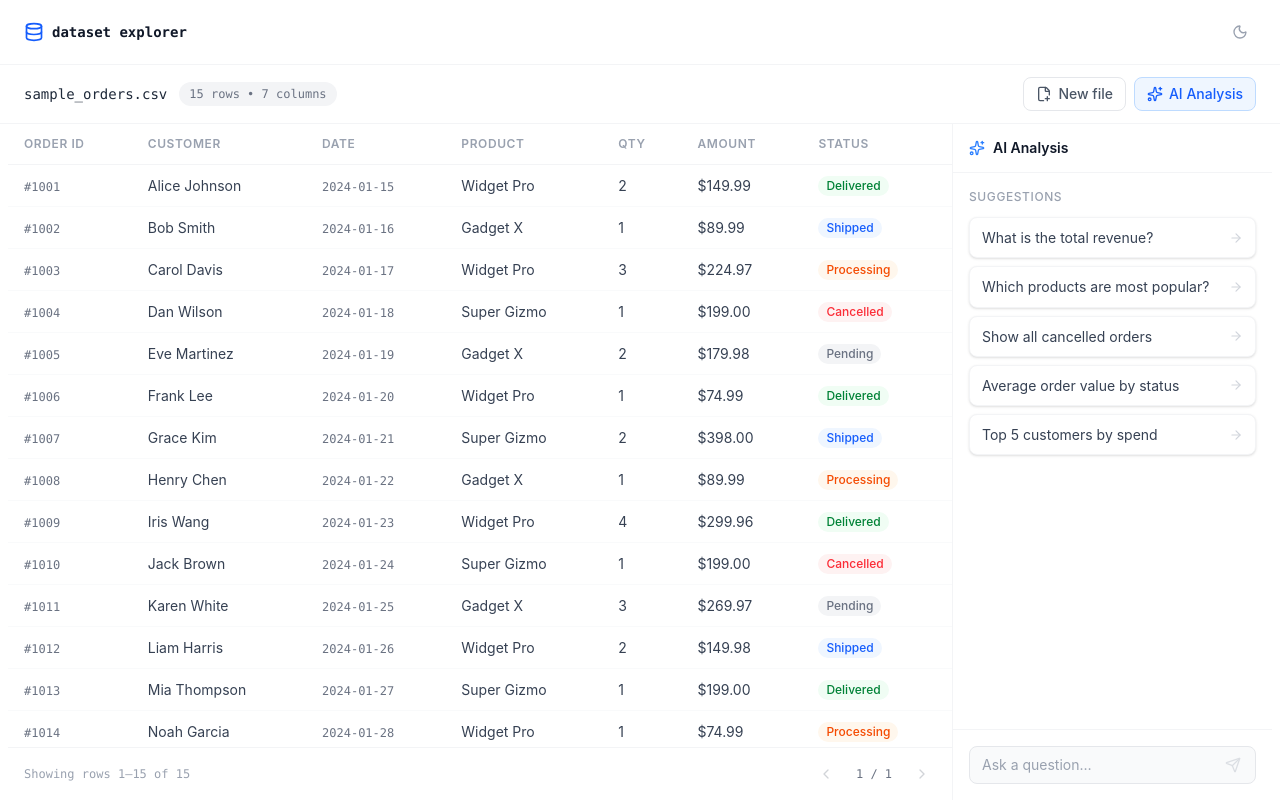
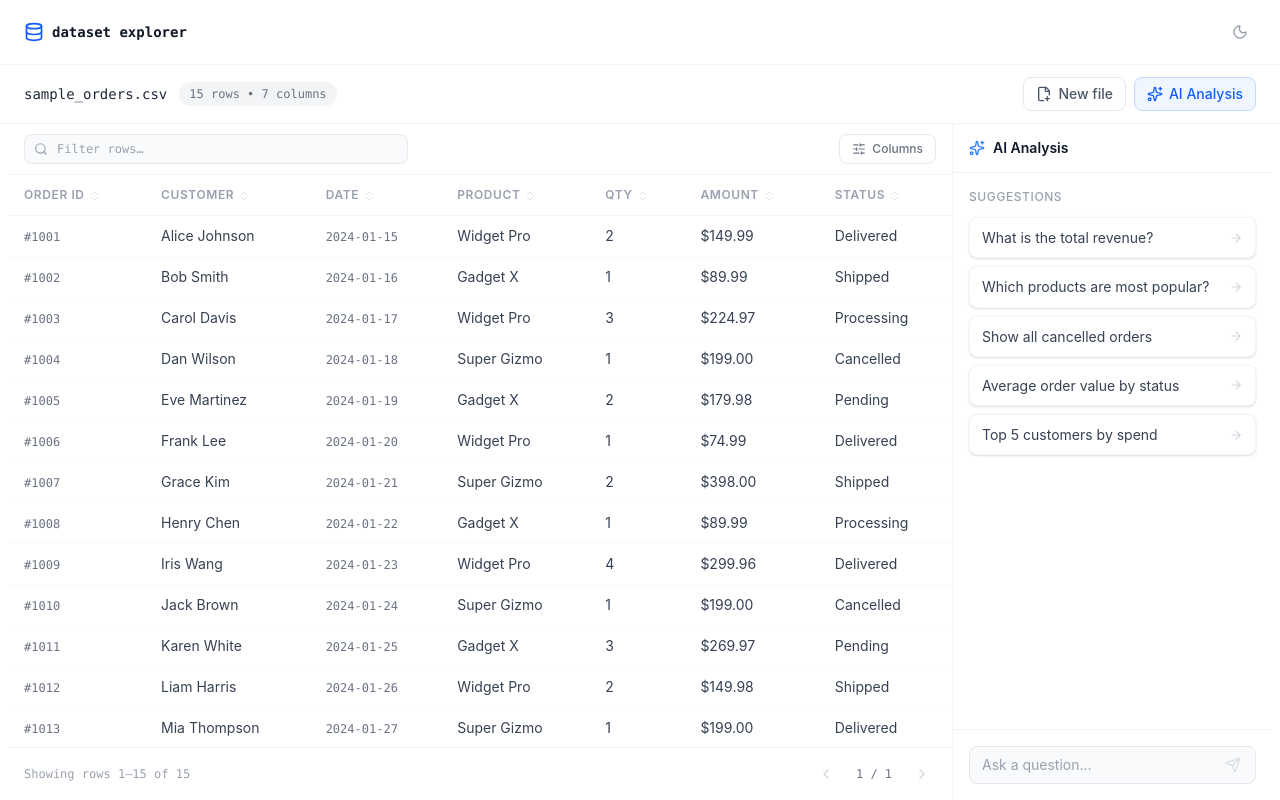
Before and after one commit to flixdeveloper/Dataset-Explorer, a React (Vite) app in the folder frontend/: page /data in a window 1280 px wide. Built offline with nearby package versions, Linux system fonts and the light colour scheme.

Commit message:
allow search and fillter table

```diff
--- a/frontend/package.json
+++ b/frontend/package.json
@@ -10,11 +10,9 @@
     "preview": "vite preview"
   },
   "dependencies": {
-    "@emotion/react": "^11.14.0",
-    "@emotion/styled": "^11.14.1",
-    "@mui/material": "^9.1.1",
     "@mui/x-data-grid": "^9.6.0",
     "@tailwindcss/vite": "^4.3.1",
+    "@tanstack/react-table": "^8.21.3",
     "lucide-react": "^1.21.0",
     "react": "^19.2.6",
     "react-dom": "^19.2.6",
--- a/frontend/src/components/table/DataTable.tsx
+++ b/frontend/src/components/table/DataTable.tsx
@@ -1,5 +1,20 @@
-import { ChevronLeft, ChevronRight, Loader2 } from 'lucide-react';
-import { StatusBadge, isStatusValue } from './StatusBadge';
+import { useEffect, useMemo, useRef, useState } from 'react';
+import {
+  useReactTable,
+  getCoreRowModel,
+  getSortedRowModel,
+  getFilteredRowModel,
+  flexRender,
+  type ColumnDef,
+  type SortingState,
+  type VisibilityState,
+} from '@tanstack/react-table';
+import {
+  ChevronDown, ChevronLeft, ChevronRight, ChevronUp,
+  ChevronsUpDown, Loader2, Search, SlidersHorizontal, X,
+} from 'lucide-react';
+
+// ── Types ──────────────────────────────────────────────────────────────────────
 
 interface DataTableProps {
   columns: string[];
@@ -13,6 +28,8 @@ interface DataTableProps {
   highlightedColumns?: string[];
 }
 
+// ── Helpers ────────────────────────────────────────────────────────────────────
+
 function isMonoColumn(col: string): boolean {
   const c = col.toLowerCase();
   return c.includes('id') || c.includes('date') || c.includes('time') || c.includes('code');
@@ -22,6 +39,14 @@ function formatCell(value: unknown): string {
   if (value == null) return '—';
   return String(value);
 }
+
+function SortIcon({ sorted }: { sorted: false | 'asc' | 'desc' }) {
+  if (sorted === 'asc')  return <ChevronUp    className="w-3 h-3 ml-1 inline" />;
+  if (sorted === 'desc') return <ChevronDown   className="w-3 h-3 ml-1 inline" />;
+  return <ChevronsUpDown className="w-3 h-3 ml-1 inline opacity-30" />;
+}
+
+// ── Component ──────────────────────────────────────────────────────────────────
 
 export default function DataTable({
   columns,
@@ -35,79 +60,194 @@ export default function DataTable({
   highlightedColumns = [],
 }: DataTableProps) {
   const totalPages = Math.ceil(totalRows / pageSize);
-  const startRow = (page - 1) * pageSize + 1;
-  const endRow = Math.min(page * pageSize, totalRows);
+  const startRow   = (page - 1) * pageSize + 1;
+  const endRow     = Math.min(page * pageSize, totalRows);
+
+  const [sorting,          setSorting]          = useState<SortingState>([]);
+  const [columnVisibility, setColumnVisibility] = useState<VisibilityState>({});
+  const [globalFilter,     setGlobalFilter]     = useState('');
+  const [colsOpen,         setColsOpen]         = useState(false);
+  const colsRef = useRef<HTMLDivElement>(null);
+
+  useEffect(() => {
+    function onMouseDown(e: MouseEvent) {
+      if (colsRef.current && !colsRef.current.contains(e.target as Node))
+        setColsOpen(false);
+    }
+    document.addEventListener('mousedown', onMouseDown);
+    return () => document.removeEventListener('mousedown', onMouseDown);
+  }, []);
+
+  const columnDefs = useMemo<ColumnDef<Record<string, unknown>>[]>(
+    () =>
+      columns.map((col) => ({
+        accessorKey: col,
+        header: col.replace(/_/g, ' '),
+        cell: ({ getValue }) => (
+          <span className={isMonoColumn(col)
+            ? 'font-mono text-xs text-gray-500 dark:text-gray-400'
+            : 'text-sm text-gray-700 dark:text-gray-300'}>
+            {formatCell(getValue())}
+          </span>
+        ),
+        filterFn: 'includesString',
+      })),
+    [columns],
+  );
+
+  const table = useReactTable({
+    data: rows,
+    columns: columnDefs,
+    state: { sorting, columnVisibility, globalFilter },
+    onSortingChange: setSorting,
+    onColumnVisibilityChange: setColumnVisibility,
+    onGlobalFilterChange: setGlobalFilter,
+    getCoreRowModel: getCoreRowModel(),
+    getSortedRowModel: getSortedRowModel(),
+    getFilteredRowModel: getFilteredRowModel(),
+    globalFilterFn: 'includesString',
+    manualPagination: true,
+    pageCount: totalPages,
+  });
+
+  const isFiltering     = globalFilter.trim().length > 0;
+  const filteredCount   = table.getFilteredRowModel().rows.length;
+  const visibleColCount = table.getVisibleLeafColumns().length;
+  const hiddenCount     = Object.values(columnVisibility).filter((v) => v === false).length;
 
   return (
     <div className="flex flex-col h-full bg-white dark:bg-gray-950">
 
-      {/* Scrollable table area */}
+      {/* ── Toolbar ────────────────────────────────────────────────────────── */}
+      <div className="flex items-center gap-3 px-4 py-2.5 border-b border-gray-100 dark:border-gray-800 flex-shrink-0">
+
+        {/* Global search */}
+        <div className="relative flex-1 max-w-sm">
+          <Search className="absolute left-2.5 top-1/2 -translate-y-1/2 w-3.5 h-3.5 text-gray-400 dark:text-gray-500 pointer-events-none" />
+          <input
+            type="text"
+            value={globalFilter}
+            onChange={(e) => setGlobalFilter(e.target.value)}
+            placeholder="Filter rows…"
+            className="w-full pl-8 pr-7 py-1.5 text-xs font-mono bg-gray-50 dark:bg-gray-900 border border-gray-200 dark:border-gray-700 rounded-lg text-gray-700 dark:text-gray-300 placeholder-gray-400 dark:placeholder-gray-600 outline-none focus:border-blue-300 dark:focus:border-blue-600 transition-colors"
+          />
+          {isFiltering && (
+            <button
+              onClick={() => setGlobalFilter('')}
+              aria-label="Clear filter"
+              className="absolute right-2 top-1/2 -translate-y-1/2 text-gray-400 hover:text-gray-600 dark:hover:text-gray-200 transition-colors"
+            >
+              <X className="w-3.5 h-3.5" />
+            </button>
+          )}
+        </div>
+
+        {/* Column visibility — pinned to far right */}
+        <div className="relative ml-auto" ref={colsRef}>
+          <button
+            onClick={() => setColsOpen((v) => !v)}
+            className={`flex items-center gap-1.5 text-xs font-medium border rounded-lg px-3 py-1.5 transition-colors
+              ${hiddenCount > 0
+                ? 'text-blue-600 dark:text-blue-400 border-blue-300 dark:border-blue-700 bg-blue-50 dark:bg-blue-900/20'
+                : 'text-gray-500 dark:text-gray-400 border-gray-200 dark:border-gray-700 hover:border-gray-300 dark:hover:border-gray-600 hover:text-gray-800 dark:hover:text-gray-200'
+              }`}
+          >
+            <SlidersHorizontal className="w-3.5 h-3.5" />
+            Columns
+            {hiddenCount > 0 && (
+              <span className="bg-blue-500 text-white text-[10px] font-bold rounded-full w-4 h-4 flex items-center justify-center leading-none">
+                {hiddenCount}
+              </span>
+            )}
+          </button>
+
+          {colsOpen && (
+            <div className="absolute right-0 top-full mt-1 z-20 bg-white dark:bg-gray-900 border border-gray-200 dark:border-gray-700 rounded-xl shadow-lg py-1 min-w-[180px]">
+              {table.getAllLeafColumns().map((col) => (
+                <label
+                  key={col.id}
+                  className="flex items-center gap-2.5 px-3 py-2 hover:bg-gray-50 dark:hover:bg-gray-800 cursor-pointer transition-colors"
+                >
+                  <input
+                    type="checkbox"
+                    checked={col.getIsVisible()}
+                    onChange={col.getToggleVisibilityHandler()}
+                    className="accent-blue-500 w-3.5 h-3.5 cursor-pointer"
+                  />
+                  <span className="text-sm text-gray-700 dark:text-gray-300 font-mono">
+                    {col.id.replace(/_/g, ' ')}
+                  </span>
+                </label>
+              ))}
+            </div>
+          )}
+        </div>
+      </div>
+
+      {/* ── Table ──────────────────────────────────────────────────────────── */}
       <div className="flex-1 overflow-auto">
         <table className="w-full text-sm border-collapse">
           <thead className="sticky top-0 z-10">
-            <tr className="border-b border-gray-100 dark:border-gray-800">
-              {columns.map((col) => (
-                <th
-                  key={col}
-                  className={`px-4 py-3 text-left text-xs font-semibold uppercase tracking-wider whitespace-nowrap
-                    ${highlightedColumns.includes(col)
-                      ? 'text-blue-600 dark:text-blue-400 bg-blue-50 dark:bg-blue-900/30'
-                      : 'text-gray-400 dark:text-gray-500 bg-white dark:bg-gray-950'
-                    }`}
-                >
-                  {col.replace(/_/g, ' ')}
-                </th>
-              ))}
-            </tr>
+            {table.getHeaderGroups().map((headerGroup) => (
+              <tr key={headerGroup.id} className="border-b border-gray-100 dark:border-gray-800">
+                {headerGroup.headers.map((header) => {
+                  const col       = header.column.id;
+                  const isHighCol = highlightedColumns.includes(col);
+                  const sorted    = header.column.getIsSorted();
+                  return (
+                    <th
+                      key={header.id}
+                      onClick={header.column.getToggleSortingHandler()}
+                      className={`px-4 py-3 text-left text-xs font-semibold uppercase tracking-wider whitespace-nowrap select-none cursor-pointer transition-colors
+                        ${isHighCol
+                          ? 'text-blue-600 dark:text-blue-400 bg-blue-50 dark:bg-blue-900/30 hover:bg-blue-100 dark:hover:bg-blue-900/40'
+                          : 'text-gray-400 dark:text-gray-500 bg-white dark:bg-gray-950 hover:text-gray-600 dark:hover:text-gray-300 hover:bg-gray-50 dark:hover:bg-gray-900'
+                        }`}
+                    >
+                      {flexRender(header.column.columnDef.header, header.getContext())}
+                      <SortIcon sorted={sorted} />
+                    </th>
+                  );
+                })}
+              </tr>
+            ))}
           </thead>
 
           <tbody>
             {loading ? (
               <tr>
-                <td colSpan={columns.length} className="px-4 py-16 text-center">
+                <td colSpan={visibleColCount} className="px-4 py-16 text-center">
                   <Loader2 className="w-5 h-5 text-gray-400 dark:text-gray-600 animate-spin mx-auto" />
                 </td>
               </tr>
-            ) : rows.length === 0 ? (
+            ) : table.getRowModel().rows.length === 0 ? (
               <tr>
-                <td colSpan={columns.length} className="px-4 py-16 text-center text-sm text-gray-400 dark:text-gray-600">
-                  No data
+                <td colSpan={visibleColCount} className="px-4 py-16 text-center text-sm text-gray-400 dark:text-gray-600">
+                  {isFiltering ? `No rows match "${globalFilter}"` : 'No data'}
                 </td>
               </tr>
             ) : (
-              rows.map((row, i) => {
-                const rowId = row.id as number;
+              table.getRowModel().rows.map((row) => {
+                const rowId = row.original.id as number;
                 const isHighlighted = highlightedRows.includes(rowId);
                 return (
                   <tr
-                    key={rowId ?? i}
+                    key={row.id}
                     className={`border-b border-gray-50 dark:border-gray-800/60 transition-colors
                       ${isHighlighted
                         ? 'bg-blue-50 dark:bg-blue-900/20'
                         : 'hover:bg-gray-50/70 dark:hover:bg-gray-800/40'}`}
                   >
-                    {columns.map((col) => {
-                      const value = row[col];
+                    {row.getVisibleCells().map((cell) => {
+                      const col       = cell.column.id;
                       const isHighCol = highlightedColumns.includes(col);
                       return (
                         <td
-                          key={col}
+                          key={cell.id}
                           className={`px-4 py-2.5 whitespace-nowrap
                             ${isHighCol && !isHighlighted ? 'bg-blue-50/40 dark:bg-blue-900/10' : ''}`}
                         >
-                          {isStatusValue(value) ? (
-                            <StatusBadge value={value} />
-                          ) : (
-                            <span
-                              className={
-                                isMonoColumn(col)
-                                  ? 'font-mono text-xs text-gray-500 dark:text-gray-400'
-                                  : 'text-sm text-gray-700 dark:text-gray-300'
-                              }
-                            >
-                              {formatCell(value)}
-                            </span>
-                          )}
+                          {flexRender(cell.column.columnDef.cell, cell.getContext())}
                         </td>
                       );
                     })}
@@ -119,10 +259,12 @@ export default function DataTable({
         </table>
       </div>
 
-      {/* Pagination footer */}
+      {/* ── Pagination footer ──────────────────────────────────────────────── */}
       <div className="flex items-center justify-between px-4 py-3 border-t border-gray-100 dark:border-gray-800 bg-white dark:bg-gray-950 flex-shrink-0">
         <span className="text-xs text-gray-400 dark:text-gray-500 font-mono">
-          Showing rows {startRow}–{endRow} of {totalRows.toLocaleString()}
+          {isFiltering
+            ? `${filteredCount} match${filteredCount !== 1 ? 'es' : ''} · rows ${startRow}–${endRow} of ${totalRows.toLocaleString()}`
+            : `Showing rows ${startRow}–${endRow} of ${totalRows.toLocaleString()}`}
         </span>
 
         <div className="flex items-center gap-1">
--- a/frontend/src/components/table/StatusBadge.tsx
+++ /dev/null
@@ -1,23 +0,0 @@
-const STATUS_STYLES: Record<string, string> = {
-  shipped:    'bg-blue-50   text-blue-600  dark:bg-blue-900/30   dark:text-blue-400',
-  delivered:  'bg-green-50  text-green-700 dark:bg-green-900/30  dark:text-green-400',
-  processing: 'bg-orange-50 text-orange-600 dark:bg-orange-900/30 dark:text-orange-400',
-  cancelled:  'bg-red-50    text-red-500   dark:bg-red-900/30    dark:text-red-400',
-  canceled:   'bg-red-50    text-red-500   dark:bg-red-900/30    dark:text-red-400',
-  pending:    'bg-gray-100  text-gray-500  dark:bg-gray-800      dark:text-gray-400',
-  returned:   'bg-purple-50 text-purple-600 dark:bg-purple-900/30 dark:text-purple-400',
-};
-
-export function isStatusValue(value: unknown): value is string {
-  if (typeof value !== 'string') return false;
-  return value.toLowerCase() in STATUS_STYLES;
-}
-
-export function StatusBadge({ value }: { value: string }) {
-  const styles = STATUS_STYLES[value.toLowerCase()] ?? 'bg-gray-100 text-gray-500 dark:bg-gray-800 dark:text-gray-400';
-  return (
-    <span className={`inline-flex items-center px-2 py-0.5 rounded-full text-xs font-medium ${styles}`}>
-      {value}
-    </span>
-  );
-}
```
Also changed, not shown: 1 other file (tests, documents, lock files or other folders).
